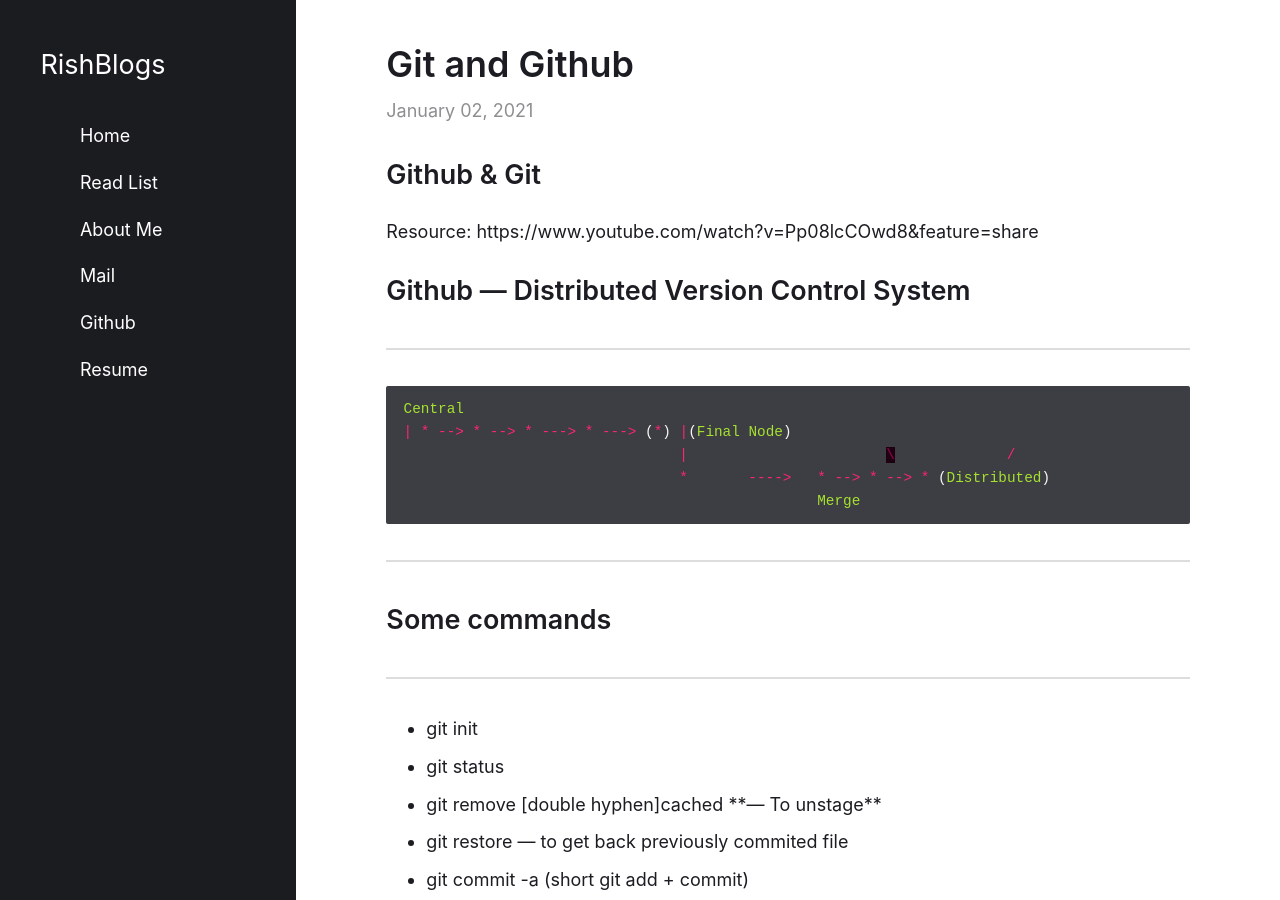
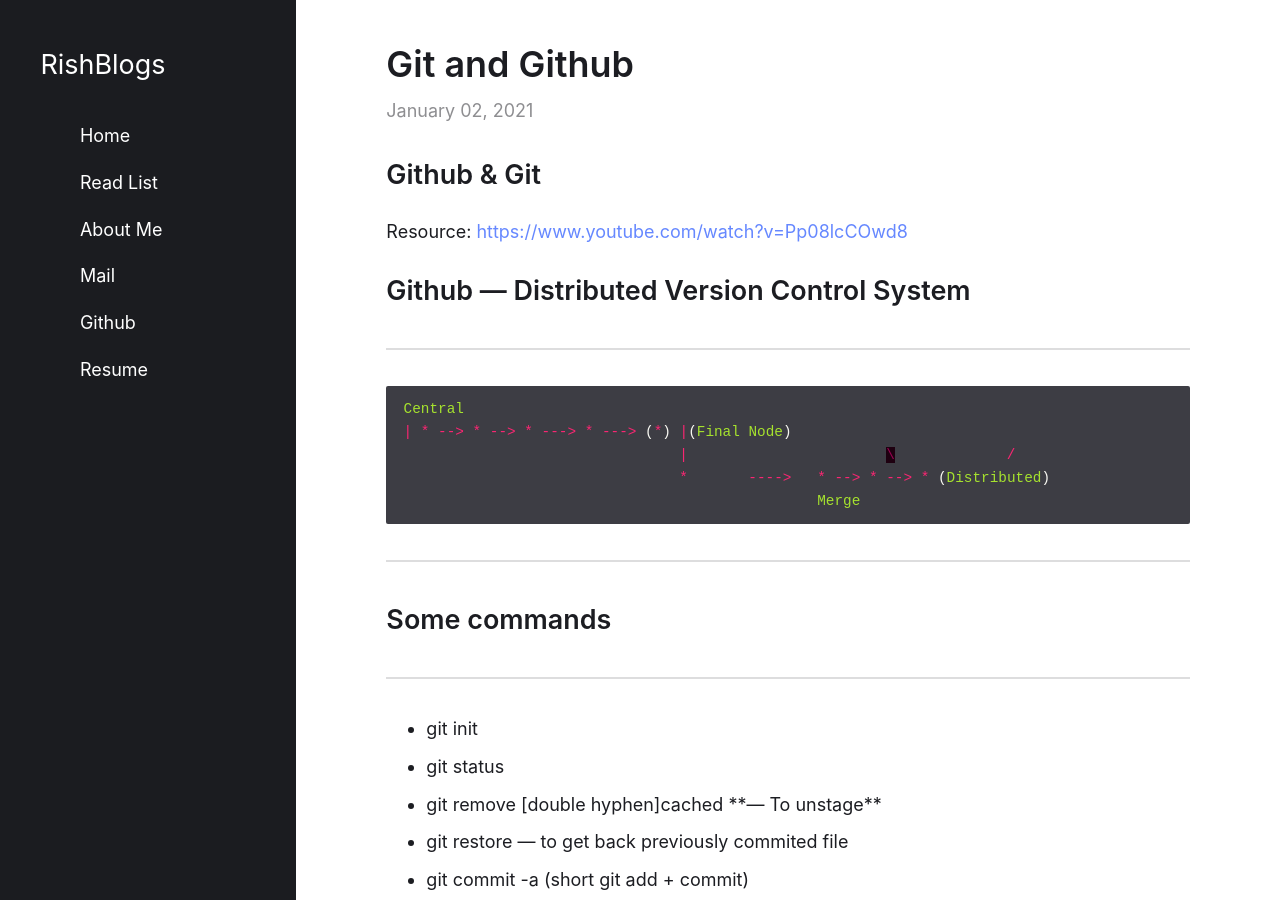
Before and after one commit to rish-singhal/blogs, a Jekyll site: the page built from _posts/2021-01-02-Git-and-github.md, in a window 1280 px wide and 900 px high. Built offline with Jekyll 4.4.1, drawn with Linux system fonts in a browser that asks for light colours; comment, search, counter and statistics services are not loaded; some of the changed lines change nothing that is shown.

Commit message:
updated link in git post

```diff
--- a/_posts/2021-01-02-Git-and-github.md
+++ b/_posts/2021-01-02-Git-and-github.md
@@ -7,7 +7,7 @@
 
 # Github & Git
 
-Resource: https://www.youtube.com/watch?v=Pp08lcCOwd8&feature=share
+Resource: [https://www.youtube.com/watch?v=Pp08lcCOwd8](https://www.youtube.com/watch?v=Pp08lcCOwd8)
 
 # Github — Distributed Version Control System
 
```
